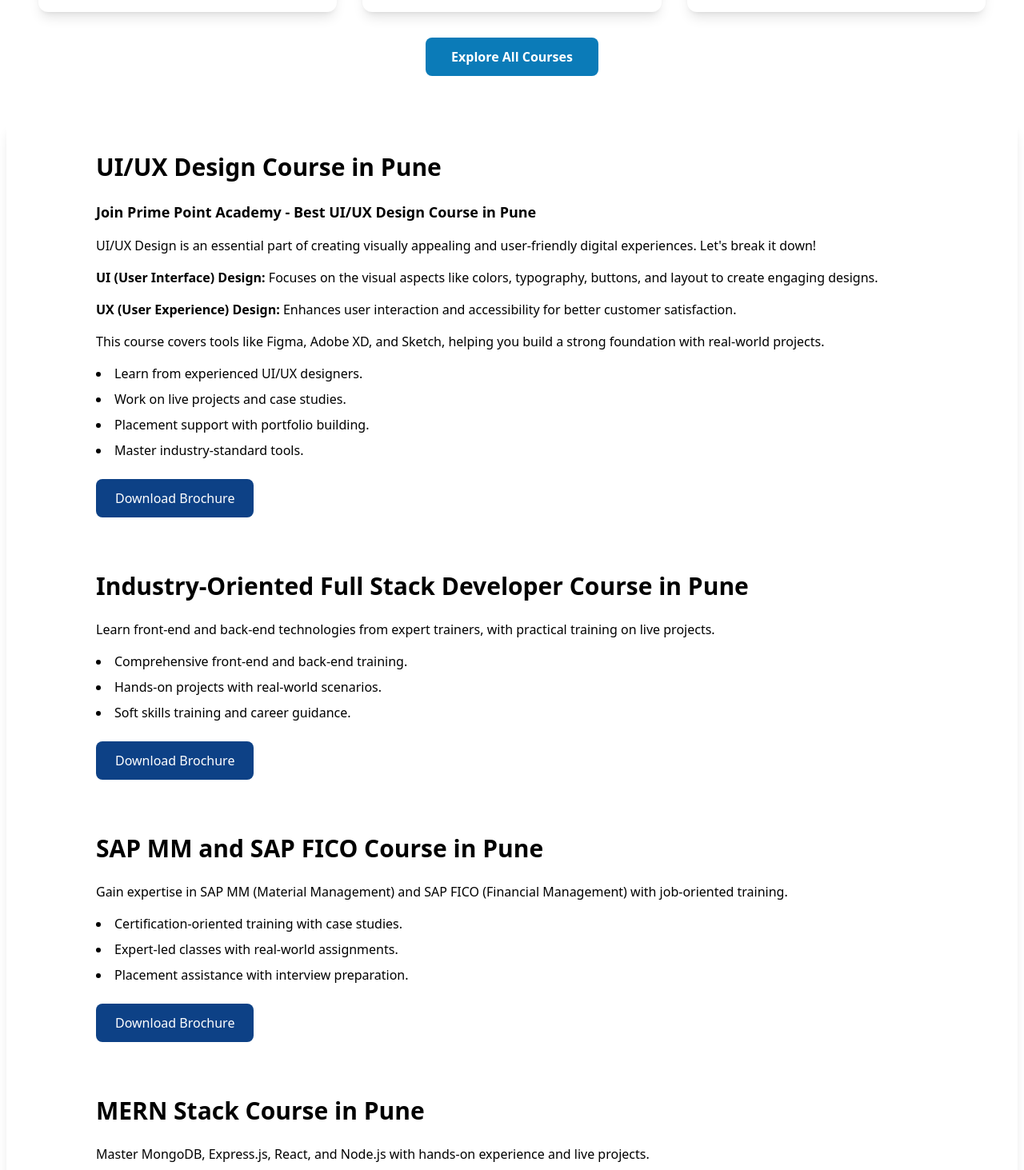
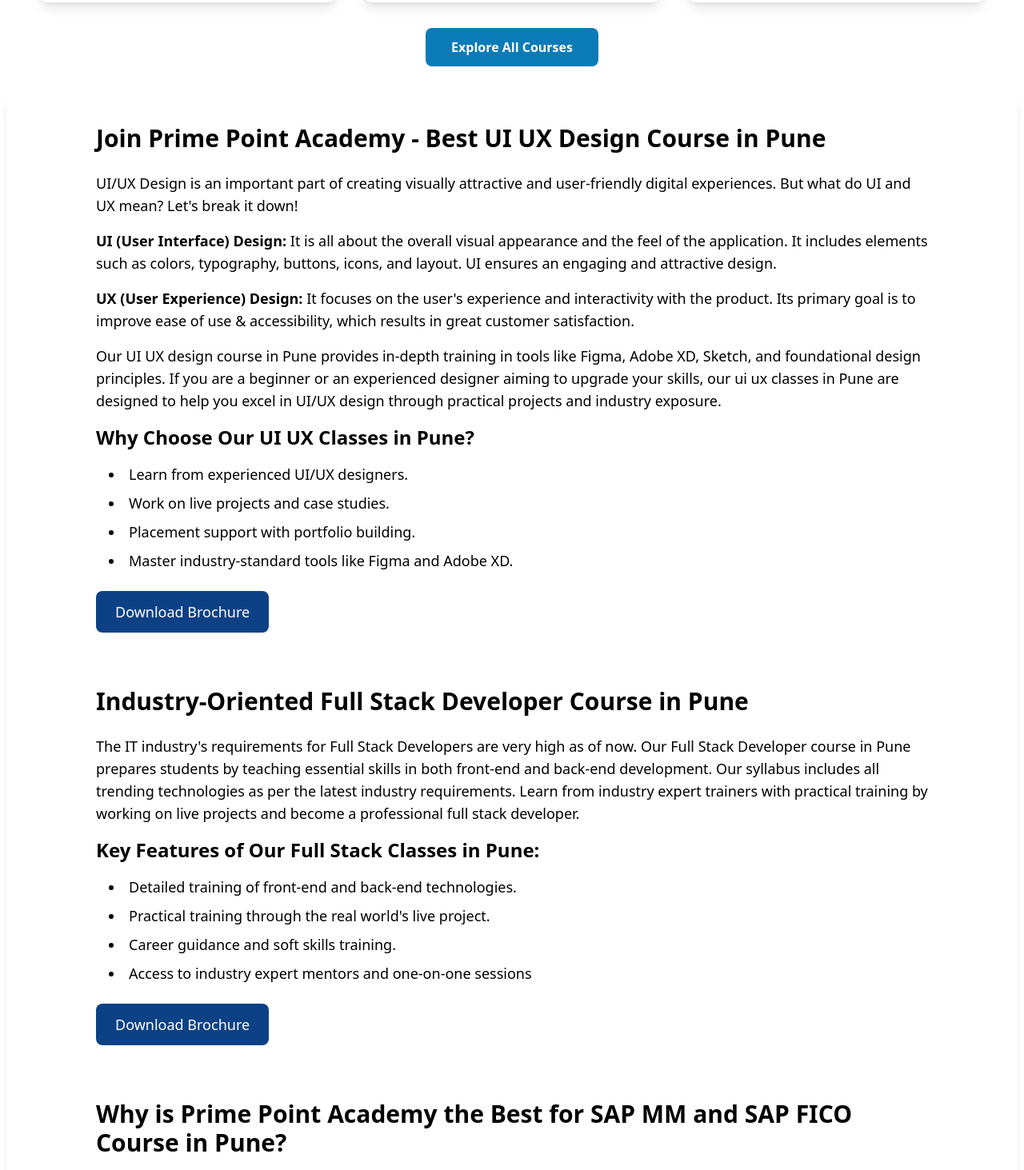
Before and after one commit to mankarshubham81/prime-point, a Next.js app: page / in a window 1280 px wide. Shown: the part 1334-2797 px from the top of the page at 80% size. Built offline with nearby package versions, Linux system fonts and the light colour scheme.

Commit message:
best Refined content section

```diff
--- a/app/page.tsx
+++ b/app/page.tsx
@@ -14,7 +14,7 @@ export default function Home() {
       <div className="container mx-auto px-4 py-2">
         <Courses />
       </div>
-      <div className="container  px-2 py-1">
+      <div className="container mx-auto md:px-2 py-1">
         <CourseDescription/>
       </div>
       <div className="container mx-auto px-4 py-6">
--- a/components/CourseDescription.tsx
+++ b/components/CourseDescription.tsx
@@ -2,30 +2,32 @@ import React from 'react';
 
 const CourseDescription: React.FC = () => {
   return (
-    <section id="courses" className="py-1 bg-white shadow-lg rounded">
+    <section id="courses" className="py-1 text-lg bg-white shadow-lg rounded">
       <div className="container mx-auto px-4 lg:px-20">
         {/* UI/UX Design Course */}
         <article className="p-8 mb-1 ">
-          <h3 className="text-3xl font-semibold mb-6">UI/UX Design Course in Pune</h3>
-          <p className="font-semibold text-lg mb-4">Join Prime Point Academy - Best UI/UX Design Course in Pune</p>
+          <h3 className="text-3xl font-semibold mb-6">Join Prime Point Academy - Best UI UX Design Course in Pune</h3>
           <p className="mb-4">
-            UI/UX Design is an essential part of creating visually appealing and user-friendly digital experiences.
-            Let&apos;s break it down!
+            UI/UX Design is an important part of creating visually attractive and user-friendly digital experiences. But what do UI and UX mean? Let&apos;s break it down!
           </p>
           <p className="mb-4">
-            <span className="font-semibold">UI (User Interface) Design:</span> Focuses on the visual aspects like colors, typography, buttons, and layout to create engaging designs.
+            <span className="font-semibold">UI (User Interface) Design:</span> It is all about the overall visual appearance and the feel of the application. It includes elements such as colors, typography, buttons, icons, and layout. UI ensures an engaging and attractive design.
           </p>
           <p className="mb-4">
-            <span className="font-semibold">UX (User Experience) Design:</span> Enhances user interaction and accessibility for better customer satisfaction.
+            <span className="font-semibold">UX (User Experience) Design:</span> It focuses on the user's experience and interactivity with the product. Its primary goal is to improve ease of use & accessibility, which results in great customer satisfaction.
           </p>
           <p className="mb-4">
-            This course covers tools like Figma, Adobe XD, and Sketch, helping you build a strong foundation with real-world projects.
+            Our UI UX design course in Pune provides in-depth training in tools like Figma, Adobe XD, Sketch, and foundational design principles. If you are a beginner or an experienced designer aiming to upgrade your skills, our ui ux classes in Pune are designed to help you excel in UI/UX design through practical projects and industry exposure.
           </p>
-          <ul className="list-disc list-inside mb-6 space-y-2">
+
+          <p className="text-2xl font-semibold mb-4">
+          Why Choose Our UI UX Classes in Pune?
+          </p>
+          <ul className="list-disc list-inside mb-6 ml-4 space-y-2">
             <li>Learn from experienced UI/UX designers.</li>
             <li>Work on live projects and case studies.</li>
             <li>Placement support with portfolio building.</li>
-            <li>Master industry-standard tools.</li>
+            <li>Master industry-standard tools like Figma and Adobe XD.</li>
           </ul>
           <a href="/brochures/ui-ux-design.pdf" download className="inline-block bg-[#0d4186] text-white px-6 py-3 rounded-lg hover:bg-blue-700 transition">
             Download Brochure
@@ -36,12 +38,16 @@ const CourseDescription: React.FC = () => {
         <article className="p-8 mb-1">
           <h3 className="text-3xl font-semibold mb-6">Industry-Oriented Full Stack Developer Course in Pune</h3>
           <p className="mb-4">
-            Learn front-end and back-end technologies from expert trainers, with practical training on live projects.
+            The IT industry's requirements for Full Stack Developers are very high as of now. Our Full Stack Developer course in Pune prepares students by teaching essential skills in both front-end and back-end development. Our syllabus includes all trending technologies as per the latest industry requirements. Learn from industry expert trainers with practical training by working on live projects and become a professional full stack developer.
           </p>
-          <ul className="list-disc list-inside mb-6 space-y-2">
-            <li>Comprehensive front-end and back-end training.</li>
-            <li>Hands-on projects with real-world scenarios.</li>
-            <li>Soft skills training and career guidance.</li>
+          <p className="text-2xl font-semibold mb-4">
+            Key Features of Our Full Stack Classes in Pune:
+          </p>
+          <ul className="list-disc list-inside mb-6 ml-4 space-y-2">
+            <li>Detailed training of front-end and back-end technologies.</li>
+            <li>Practical training through the real world's live project.</li>
+            <li>Career guidance and soft skills training.</li>
+            <li>Access to industry expert mentors and one-on-one sessions</li>
           </ul>
           <a href="/brochures/full-stack-developer.pdf" download className="inline-block bg-[#0d4186] text-white px-6 py-3 rounded-lg hover:bg-blue-700 transition">
             Download Brochure
@@ -50,12 +56,16 @@ const CourseDescription: React.FC = () => {
 
         {/* SAP MM and SAP FICO Course */}
         <article className=" p-8 mb-1">
-          <h3 className="text-3xl font-semibold mb-6">SAP MM and SAP FICO Course in Pune</h3>
-          <p className="mb-4">Gain expertise in SAP MM (Material Management) and SAP FICO (Financial Management) with job-oriented training.</p>
-          <ul className="list-disc list-inside mb-6 space-y-2">
-            <li>Certification-oriented training with case studies.</li>
-            <li>Expert-led classes with real-world assignments.</li>
+          <h3 className="text-3xl font-semibold mb-6">Why is Prime Point Academy the Best for SAP MM and SAP FICO Course in Pune?</h3>
+          <p className="mb-4">SAP serves as a crucial foundation for many businesses. To meet the needs of the industry without disrupting the market and witnessing the disappearance of a stable job. It is a significant part of the enterprise ecosystem and requires training about five different aspects. To commensurate with this requirement, we are here to provide the best SAP course in Pune covers SAP MM and SAP FICO. If you’re interested in a course focused on SAP MM course in Pune for material management or seeking SAP FICO classes in Pune for financial management, our knowledgeable instructors will equip you with the expertise needed to become SAP-certified and prepared for the job market.</p>
+          <p className="text-2xl font-semibold mb-4">
+          Benefits of Learning SAP MM and SAP FICO Course in Pune at Prime Point Academy:
+          </p>
+          <ul className="list-disc list-inside mb-6 ml-4 space-y-2">
+            <li>Certification-oriented training with practical assignments.</li>
+            <li>Expert-led classes with real-time case studies.</li>
             <li>Placement assistance with interview preparation.</li>
+            <li>High-paying career opportunities in top MNCs</li>
           </ul>
           <a href="/brochures/sap-mm-fico.pdf" download className="inline-block bg-[#0d4186] text-white px-6 py-3 rounded-lg hover:bg-blue-700 transition">
             Download Brochure
@@ -64,13 +74,16 @@ const CourseDescription: React.FC = () => {
 
         {/* MERN Stack Course */}
         <article className=" p-8 mb-1 ">
-          <h3 className="text-3xl font-semibold mb-6">MERN Stack Course in Pune</h3>
-          <p className="mb-4">Master MongoDB, Express.js, React, and Node.js with hands-on experience and live projects.</p>
-          <ul className="list-disc list-inside mb-6 space-y-2">
-            <li>In-depth JavaScript and ES6 training.</li>
-            <li>React.js for building modern single-page applications.</li>
-            <li>Backend development using Node.js and Express.js.</li>
-            <li>Database management with MongoDB.</li>
+          <h3 className="text-3xl font-semibold mb-6">Join One of the Best MERN Stack Classes in Pune at Prime Point Academy</h3>
+          <p className="mb-4">MERN Stack which is the fundamental technology for building the website. Our MERN stack course in Pune covers MongoDB, Express.js, React, and Node.js, giving students the ability to gain knowledge in developing highly-scalable, and high-quality web apps. Students can gain hands-on experience, work on live projects, and receive industry-relevant training with our MERN stack classes in Pune.</p>
+          <p className="text-2xl font-semibold mb-4">
+          What You Will Learn in the MERN Stack Course in pune:
+          </p>
+          <ul className="list-disc list-inside mb-6 ml-4 space-y-2">
+            <li>JavaScript fundamentals and ES6 concepts.</li>
+            <li>Developing single-page applications (SPAs) using React.js.</li>
+            <li>Back-end development using Node.js and Express.js</li>
+            <li>Database management with MongoDB and Mongoose</li>
           </ul>
           <a href="/brochures/mern-stack.pdf" download className="inline-block bg-[#0d4186] text-white px-6 py-3 rounded-lg hover:bg-blue-700 transition">
             Download Brochure
@@ -80,19 +93,22 @@ const CourseDescription: React.FC = () => {
         {/* Why Choose Prime Point Academy */}
         <article className=" p-8 mb-1 ">
           <h3 className="text-3xl font-semibold mb-6">Why Choose Prime Point Academy?</h3>
-          <ul className="list-disc list-inside mb-6 space-y-2">
-            <li>100% Placement Assistance with top IT companies.</li>
-            <li>Expert trainers ensuring quality education.</li>
-            <li>Real-world projects for hands-on learning.</li>
-            <li>Flexible online and classroom learning options.</li>
-            <li>Affordable fees with installment plans.</li>
+          <ul className="list-disc list-inside mb-6 ml-4 space-y-2">
+            <li>100% Placement Assistance with tie-ups in top IT companies.</li>
+            <li>Experienced Industry Trainers to ensure quality education.</li>
+            <li>Real-world Projects and case studies for hands-on learning.</li>
+            <li>Flexible Learning Options – classroom and online training available.</li>
+            <li>Affordable Fee Structure with easy installment options.</li>
+            <li>Career Guidance & Mentorship for lifelong career support.</li>
+            <li>Soft Skills training & Interview Preparation for better job prospects.</li>
           </ul>
         </article>
 
         {/* Call to Action */}
         <div className="mt-12 text-center">
           <h3 className="text-3xl font-semibold mb-6">Start Your IT Career with Prime Point Academy</h3>
-          <p className="text-lg mb-6">Join our offline/online courses and take the first step towards a successful IT career.</p>
+          <p className="text-lg mb-6">Are you serious about building a career in IT? Well, we have the best solution for you, the Prime Point Academy Pune. You are welcome to join our offline/online live courses today and take the first step towards a successful career in GUI/UX design, Full stack Development, MERN stack, Java, and SAP (SAP MM & SAP FICO).
+</p>
         </div>
       </div>
     </section>
--- a/components/Courses.tsx
+++ b/components/Courses.tsx
@@ -32,7 +32,7 @@ const coursesData = [
     bestseller: true,
   },
   {
-    title: 'MERN Stack Pro',
+    title: 'SAP FICO/SAP MM',
     description:
       'Master MongoDB, Express, React, and Node.js with real-world e-commerce project.',
     slug: 'mern-stack',
@@ -71,14 +71,14 @@ export default function CoursesPage() {
       </Head>
 
       {/* Hero Section */}
-      <div className="bg-gradient-to-r rounded-md from-[#0b5fa4] to-[#0d4186] py-1 md:mx-28 text-center text-white">
+      <div className="bg-gradient-to-r rounded-md from-[#0b5fa4] to-[#0d4186] py-1 mt-3 md:mx-28 text-center text-white">
         <h1 className="text-4xl font-bold mb-1">Our Trending IT Courses in Pune</h1>
       </div>
 
       {/* Trending Courses Section */}
       <section
         id="courses-grid"
-        className="max-w-7xl mx-auto py-12 px-4 sm:px-6 lg:px-8"
+        className="max-w-7xl mx-auto py-6 px-4 sm:px-6 lg:px-8"
         aria-label="Course Catalog"
       >
         <div className="grid grid-cols-1 md:grid-cols-2 lg:grid-cols-3 gap-8">
```
